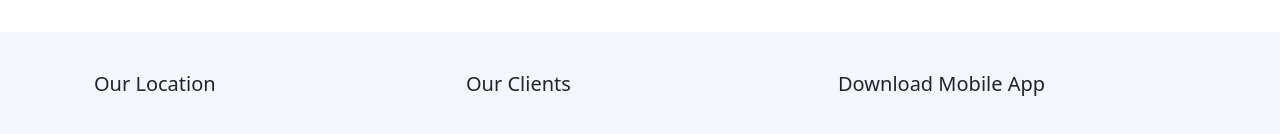
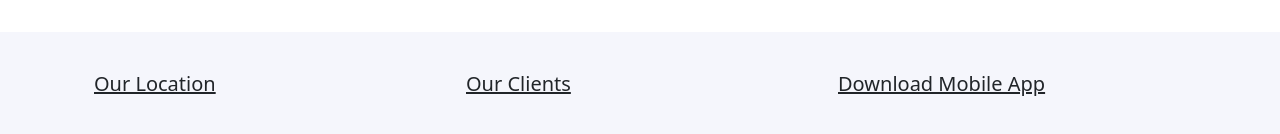
Before and after one commit to Carol254/kuiFashions, an Angular app: page /dashboard/home in a window 1280 px wide. Shown: the part 3939-4073 px from the top of the page. Built offline with nearby package versions, Linux system fonts and the light colour scheme.

Commit message:
changes to footer

```diff
--- a/src/app/dashboard/home/home.component.html
+++ b/src/app/dashboard/home/home.component.html
@@ -136,7 +136,7 @@
             <div class="row">
                 <div class="col-md-4">
                     <div class="payment">
-                        <h5>Our Location</h5>
+                        <h5><u>Our Location</u></h5>
                         <img src="\assets\location.jpg" class="our-location">
                     </div>
                     <span><b>We are Located in Mombasa,<br>
@@ -144,7 +144,7 @@
                 </div>
                 <div class="col-md-4">
                     <div class="our-stories">
-                        <h5>Our Clients</h5>
+                        <h5><u>Our Clients</u></h5>
                         <img src="\assets\our-clients.jpg">
                     </div>
                     <span><b>We are happy to have our<br>
@@ -152,8 +152,9 @@
                 </div>
                 <div class="col-md-4">
                     <div class="app-download">
-                        <h5>Download Mobile App</h5>
-                        <a href="https://itunes.apple.com"><img class="thestorelogos"src="https://play.google.com/intl/en_us/badges/images/generic/en_badge_web_generic.png" width="300" height="120" alt="Download on the App Store" border="0"></a>
+                        <h5><u>Download Mobile App</u></h5>
+                        <a href="https://itunes.apple.com"><img class="thestorelogos"src="https://play.google.com/intl/en_us/badges/images/generic/en_badge_web_generic.png"
+                            width="300" height="120" alt="Download on the App Store" border="0"></a>
                     </div>
                 </div>
             </div>
```
